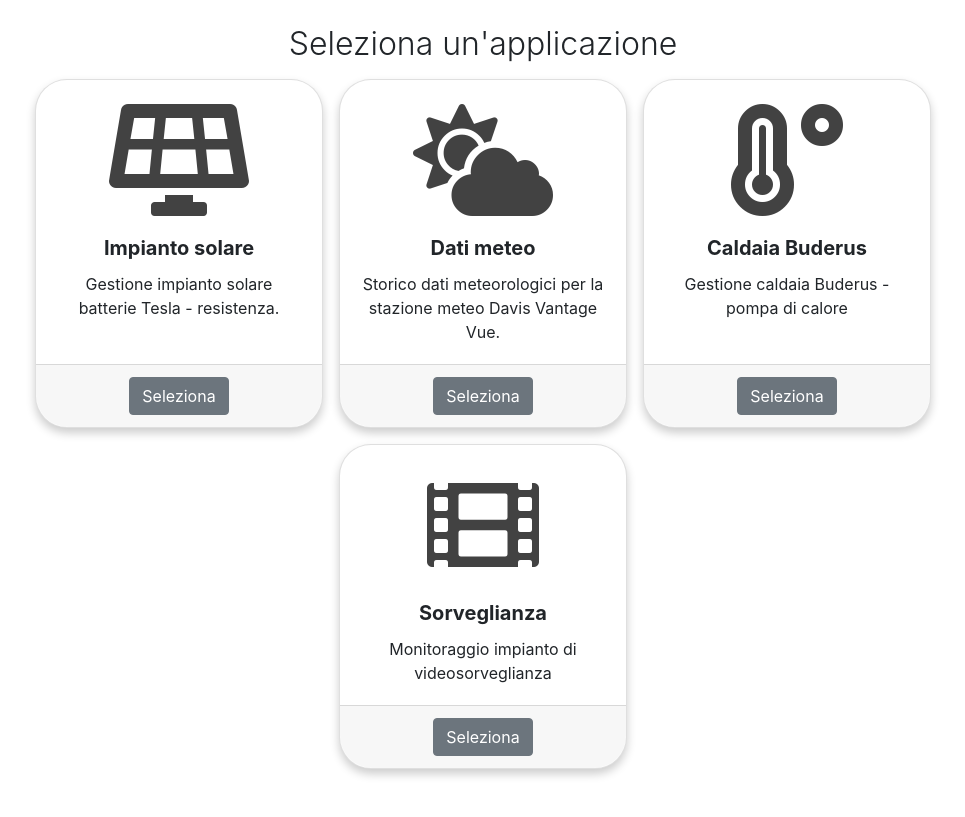
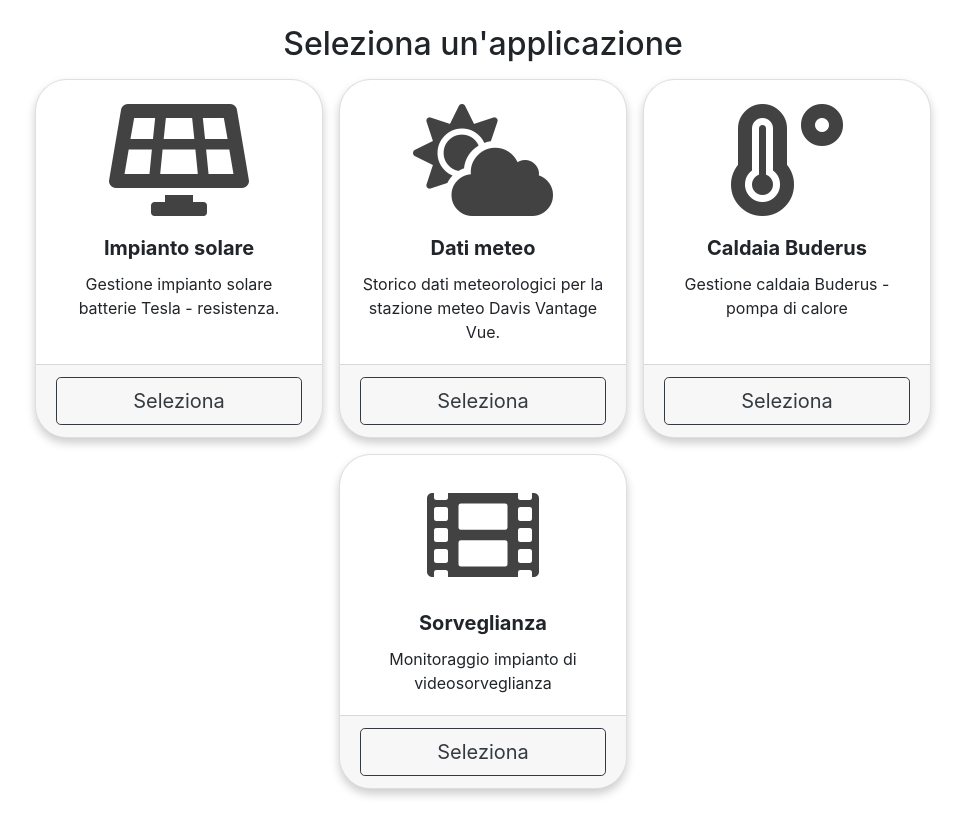
Before and after one commit to FabrizioSandri/SmartHome, a Flask app: template templates/index.html in a window 1280 px wide. Shown: the part 59-876 px from the top of the page, without its empty margins (157-1122 px from the left). Before the commit the page ends 836 px from the top, so only its background shows below. Run offline with Flask 2, Linux system fonts and the light colour scheme; the template is opened without the code that fills it, so the values that code supplies are empty; parts of the project's set-up code (start-up, migrations or seed data) failed here and were passed over; some libraries are stand-ins or nearby versions.

Commit message:
index select button update

```diff
--- a/static/css/index.css
+++ b/static/css/index.css
@@ -3,9 +3,6 @@
     padding: 20px;
 }
 
-#title{
-    font-weight: 300;
-}
 
 .card-title {
     font-weight: bold;
@@ -38,3 +35,7 @@
 .top_img{
     color: rgb(66, 66, 66);
 }
+
+.btn {
+    width: 100%;
+}
--- a/templates/index.html
+++ b/templates/index.html
@@ -33,7 +33,7 @@
                             <p class="card-text">Gestione impianto solare batterie Tesla - resistenza.</p>
                         </div>
                         <div class="card-footer">
-                            <a href="/batteries" class="btn btn-secondary">Seleziona</a>
+                            <a href="/batteries" class="btn btn-outline-dark btn-lg">Seleziona</a>
                         </div>
                     </div>
 
@@ -44,7 +44,7 @@
                             <p class="card-text">Storico dati meteorologici per la stazione meteo Davis Vantage Vue.</p>
                         </div>
                         <div class="card-footer">
-                            <a href="/weather" class="btn btn-secondary">Seleziona</a>
+                            <a href="/weather" class="btn btn-outline-dark btn-lg">Seleziona</a>
                         </div>
                     </div>
 
@@ -55,7 +55,7 @@
                             <p class="card-text">Gestione caldaia Buderus - pompa di calore </p>
                         </div>
                         <div class="card-footer">
-                            <a href="/buderus" class="btn btn-secondary">Seleziona</a>
+                            <a href="/buderus" class="btn btn-outline-dark btn-lg">Seleziona</a>
                         </div>
                     </div>
 
@@ -66,7 +66,7 @@
                             <p class="card-text">Monitoraggio impianto di videosorveglianza </p>
                         </div>
                         <div class="card-footer">
-                            <a href="/surveillance" class="btn btn-secondary">Seleziona</a>
+                            <a href="/surveillance" class="btn btn-outline-dark btn-lg">Seleziona</a>
                         </div>
                     </div>
 
```
